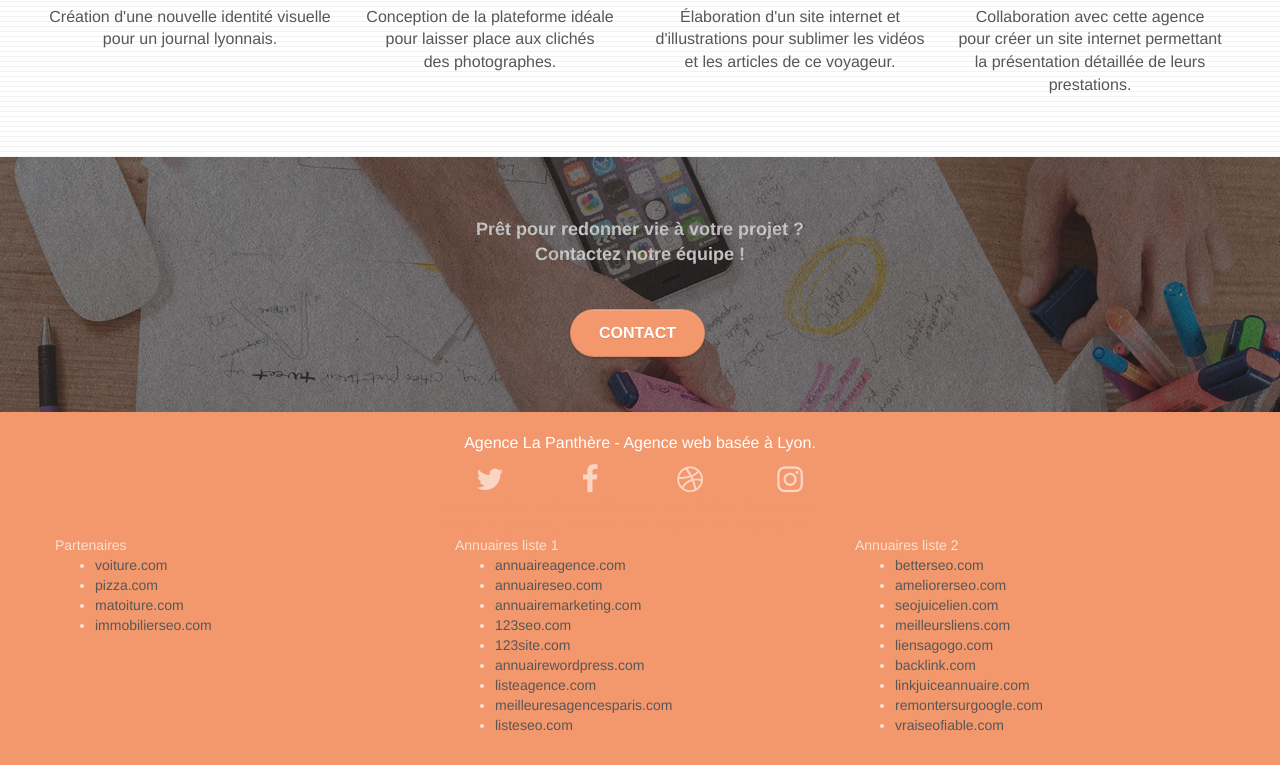
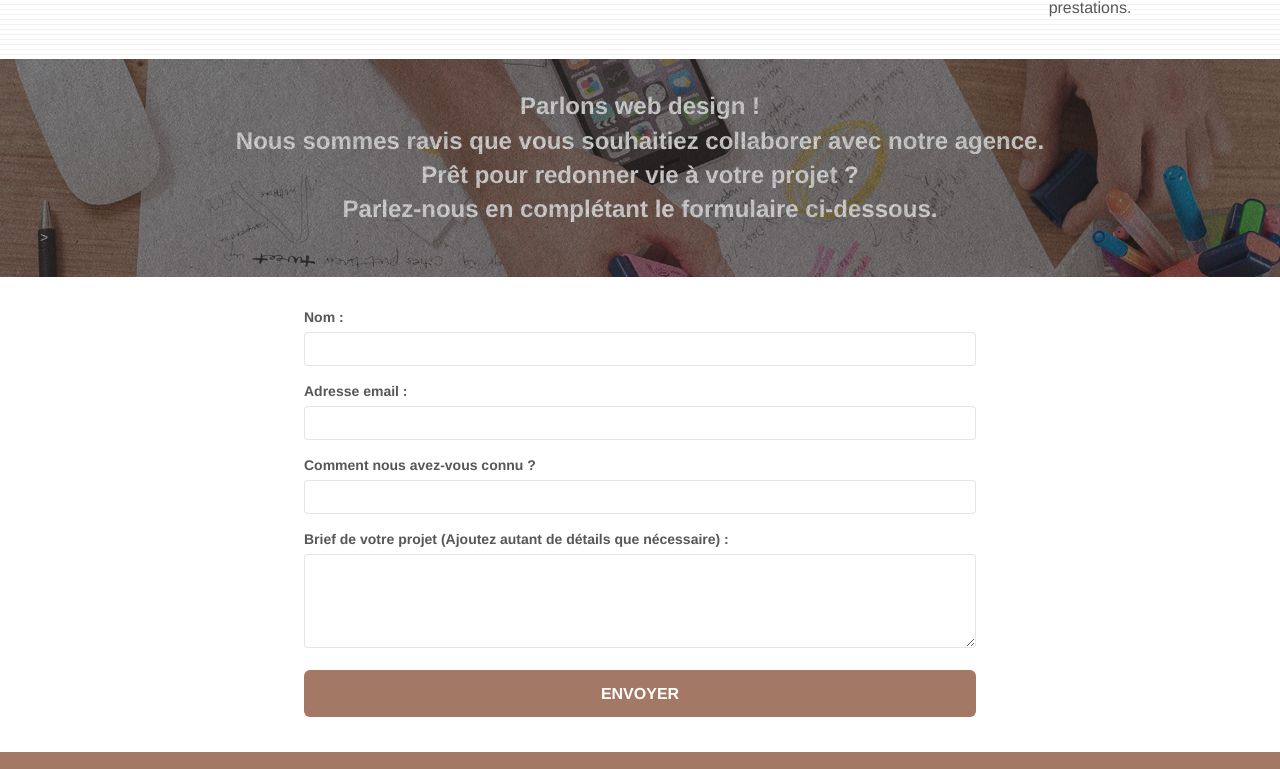
Before and after one commit to devwebrose/OC3Projet, a plain HTML site: page index.html in a window 1280 px wide. Shown: the part 2010-2779 px from the top of the page. Drawn offline with Linux system fonts and the light colour scheme.

Commit message:
changes in html & css

```diff
--- a/index.html
+++ b/index.html
@@ -45,7 +45,7 @@
 							web design, illustrations, design de site web, site web, web, internet, site internet, site
 						</div> -->
 						<a class="navbar-brand" href="index.html"><img src="img/agence-la-panthere-monochrome.svg"
-								alt="paris web design logo agence web meilleure agence" height="50" /></a>
+								alt="paris web design logo agence web meilleure agence" height="45" /></a>
 						<!-- <div class="keywords" style="color:#cccccc;font-size:10px;">Agence web à paris, stratégie web,
 							web design, illustrations, design de site web, site web, web, internet, site internet, site
 						</div> -->
@@ -55,18 +55,16 @@
 								class="icon-bar"></span><span class="icon-bar"></span>
 						</button> -->
 					</div>
-					<!-- <div class="collapse navbar-collapse navbar-1 special-dropdown-nav">
+					<div class="collapse navbar-collapse navbar-1 special-dropdown-nav">
 						<ul class="site-navigation nav navbar-nav">
 							<li>
-								<a href="index.html">Accueil</a>
+								<a href="#bloc-4-portfolio">Nos réalisations</a>
 							</li>
 							<li>
-							</li>
-							<li>
-								<a href="page2.html">page2 &gt;</a>
+								<a href="#teamcontact">Contacter notre équipe</a>
 							</li>
 						</ul>
-					</div> -->
+					</div>
 				</nav>
 			</div>
 		</div>
@@ -191,7 +189,7 @@
 								alt="paris web design logo agence web meilleure agence et refonte site web journal"
 								class="img-responsive portfolio-thumb" /></a>
 						<h4 class="text-center">
-							Refonte d'un site web<br/>pour un journal local
+							Refonte d'un site web<br />pour un journal local
 						</h4>
 						<p class="text-center realise">
 							Création d'une nouvelle identité visuelle pour un journal lyonnais.
@@ -203,10 +201,11 @@
 								src="img/convertis/2.webp" class="img-responsive portfolio-thumb"
 								alt="paris web design logo agence web meilleure agence, Création d'un site web pour photographes" /></a>
 						<h4 class="text-center">
-							Création d'un site web<br/>pour photographes
+							Création d'un site web<br />pour photographes
 						</h4>
 						<p class="text-center realise">
-							Conception de la plateforme idéale<br/>pour laisser place aux clichés<br/>des photographes.
+							Conception de la plateforme idéale<br />pour laisser place aux clichés<br />des
+							photographes.
 						</p>
 					</div>
 					<div class="col-sm-6">
@@ -218,7 +217,7 @@
 							Création d'un site internet pour un voyageur
 						</h4>
 						<p class="text-center realise">
-							Élaboration d'un site internet et d'illustrations pour sublimer les vidéos<br/>et les
+							Élaboration d'un site internet et d'illustrations pour sublimer les vidéos<br />et les
 							articles de ce voyageur.
 						</p>
 					</div>
@@ -228,10 +227,10 @@
 								src="img/convertis/4.webp" class="img-responsive portfolio-thumb"
 								alt="paris web design logo agence web meilleure agence, Création d'un site web pour agence de mariage" /></a>
 						<h4 class="text-center">
-							Conception d'un site pour<br/>une agence de mariage
+							Conception d'un site pour<br />une agence de mariage
 						</h4>
 						<p class="text-center realise">
-							Collaboration avec cette agence<br/>pour créer un site internet permettant<br/>la
+							Collaboration avec cette agence<br />pour créer un site internet permettant<br />la
 							présentation détaillée de leurs prestations.
 						</p>
 					</div>
@@ -244,24 +243,70 @@
 		<div class="bloc bgc-dark-slate-blue bg-banniere d-bloc bloc-bg-texture texture-paper" id="bloc-5-cta">
 			<div class="container bloc-lg">
 				<div class="row">
-					<h2 class="mg-md text-center tc-white">
-						Prêt pour redonner vie à votre projet ?<br>Contactez notre équipe !
-					</h2>
-					<div class="col-sm-12 text-center">
+					<p class="mg-md text-center tc-white contact">
+						Parlons web design !</br> Nous sommes ravis que vous souhaitiez collaborer avec notre
+						agence.</br> Prêt
+						pour redonner vie à votre projet ?</br> Parlez-nous en complétant le formulaire
+						ci-dessous.
+					</p>>
+					<!-- <div class="col-sm-12 text-center">
 						<a href="page2.html"
 							class="btn btn-atomic-tangerine btn-clean btn-rd btn-lg cta-hero">Contact</a>
-					</div>
+					</div> -->
 				</div>
 			</div>
 		</div>
 		<!-- bloc-5-cta END -->
 
-		<!-- Footer - bloc-8 -->
+		<!-- bloc-6 -->
+		<div class="bloc bgc-white l-bloc" id="bloc-7">
+			<div class="container bloc-lg">
+				<div class="row form">
+					<div class="col-sm-6 the-form" id="teamcontact">
+						<form id="form_1" novalidate success-msg="Your message has been sent."
+							fail-msg="Sorry it seems that our mail server is not responding, Sorry for the inconvenience!">
+							<div class="form-group">
+								<label>
+									Nom :
+								</label>
+								<input id="name" class="form-control" required />
+							</div>
+							<div class="form-group">
+								<label>
+									Adresse email :
+								</label>
+								<input id="email" class="form-control" type="email" required />
+							</div>
+							<div class="form-group">
+								<label>
+									Comment nous avez-vous connu ?
+								</label>
+								<input class="form-control" type="email" required id="input_504" />
+							</div>
+							<div class="form-group">
+								<label>
+									Brief de votre projet (Ajoutez autant de détails que nécessaire) :<br>
+								</label><textarea id="message" class="form-control" rows="4" cols="50"
+									required></textarea>
+							</div>
+							<button class="bloc-button btn btn-lg btn-block cta-hero btn-atomic-tangerine"
+								type="submit">
+								Envoyer
+							</button>
+						</form>
+					</div>
+				</div>
+			</div>
+		</div>
+		<!-- bloc-6 END -->
+
+
+		<!-- Footer - bloc-7 -->
 		<div class="bloc bgc-atomic-tangerine d-bloc" id="bloc-8">
 			<div class="container bloc-sm">
 				<div class="row">
 					<div class="col-sm-12">
-						<p class="text-center white">
+						<p class="text-center white footer">
 							Agence La Panthère - Agence web basée à Lyon.<br>
 						</p>
 						<div class="row row-no-gutters social">
@@ -286,21 +331,11 @@
 											class="fa fa-instagram icon-md"></span></a>
 								</div>
 							</div>
-							<div class="keywords" style="color:#F3976C;">Agence web à paris, stratégie web, web design,
-								illustrations, design de site web, site web, web, internet, site internet, site</div>
 						</div>
-						<div class="row">
+						<div class="listing">
+							<div class="lists-1">
 								<div class="col-sm-4">
-								Partenaires
-								<ul>
-									<li><a href="voiture.com">voiture.com</a></li>
-									<li><a href="pizza.com">pizza.com</a></li>
-									<li><a href="matoiture.com">matoiture.com</a></li>
-									<li><a href="immobilierseo.com">immobilierseo.com</a></li>
-								</ul>
-							</div>
-							<div class="col-sm-4">
-								Annuaires liste 1
+									Annuaires
 									<ul>
 										<li><a href="annuaireagence.com">annuaireagence.com</a></li>
 										<li><a href="annuaireseo.com">annuaireseo.com</a></li>
@@ -313,8 +348,7 @@
 										<li><a href="listeseo.com">listeseo.com</a></li>
 									</ul>
 								</div>
-							<div class="col-sm-4">
-								Annuaires liste 2
+								<div class="col-sm-5">
 									<ul>
 										<li><a href="betterseo.com">betterseo.com</a></li>
 										<li><a href="ameliorerseo.com">ameliorerseo.com</a></li>
@@ -328,11 +362,32 @@
 									</ul>
 								</div>
 							</div>
+							<div class="lists-2">
+								<div class="col-sm-4">
+									Partenaires
+									<ul>
+										<li><a href="voiture.com">voiture.com</a></li>
+										<li><a href="pizza.com">pizza.com</a></li>
+										<li><a href="matoiture.com">matoiture.com</a></li>
+										<li><a href="immobilierseo.com">immobilierseo.com</a></li>
+									</ul>
+								</div>
+								<div class="col-sm-7">
+									<p>
+										contact@agencelapanthere.com<br>2 place Sathonay 69001 Lyon<br>Ouvert de 9h à
+										18h,
+										du
+										lundi
+										au vendredi<br>
+									</p>
 								</div>
 							</div>
 						</div>
 					</div>
-		<!-- Footer - bloc-8 END -->
+				</div>
+			</div>
+		</div>
+		<!-- Footer - bloc-7 END -->
 
 	</div>
 	<!-- Principal conteneur END -->
--- a/style.css
+++ b/style.css
@@ -46,9 +46,6 @@ a:hover {
     padding-right: 0;
 }
 
-.bloc-lg {
-    padding: 50px 50px;
-}
 
 .bloc-md {
     padding: 50px;
@@ -57,6 +54,7 @@ a:hover {
 .bloc-sm {
     padding: 20px 50px;
 }
+
 
 .bg-center,
 .bg-l-edge,
@@ -334,7 +332,8 @@ a:hover {
 .nav > li {
     float: left;
     margin-top: 4px;
-    font-size: 16px;
+    font-size: 18px;
+    font-weight: bolder;
 }
 
 .navbar-nav .open .dropdown-menu > li > a {
@@ -344,6 +343,8 @@ a:hover {
 .nav > li a:hover,
 .nav > li a:focus {
     background: transparent;
+    text-decoration: underline;
+    color: #575757!important;
 }
 
 .navbar-toggle {
@@ -370,6 +371,7 @@ a:hover {
     position: relative;
     z-index: 2;
 }
+
 
 @media (min-width: 768px) {
     .site-navigation {
@@ -656,10 +658,8 @@ h3,
 h4,
 h5,
 h6,
-p,
 label,
-.btn,
-a {
+.btn {
     font-family: "helvetica";
     font-weight: 400;
     color: #575757!important;
@@ -672,17 +672,25 @@ h4{
 }
 
 p{
+    font-family: "helvetica";
+    font-weight: 400;
     font-size: large;
+    color: #575757!important;
+    text-transform: none;
+}
+
+.footer{
+    text-transform: uppercase;
+    font-weight: bold;
+}
+
+label{
+    font-weight: bold;
 }
 
 .realise{
     font-size: medium;
-    font-weight: ;
 }
-
-/* .container {
-    max-width: 1000px;
-} */
 
 .hero-bloc-text {
     font-size: 38px;
@@ -709,6 +717,7 @@ p{
 
 .mid{
     width: 100%;
+    margin-bottom: 30px;
 }
 
 .h1 {
@@ -727,7 +736,7 @@ p{
 
 .social {
     max-width: 400px;
-    margin: auto auto auto auto;
+    margin: 50px auto 50px auto;
 }
 
 h2 {
@@ -744,6 +753,9 @@ h3 {
 
 .med-width-whitespace {
     box-shadow: 0px 0px 0px #000000;
+    width: 90%;
+    margin-left: auto;
+    margin-right: auto;
 }
 
 h1 {
@@ -767,11 +779,6 @@ h4 {
 .portfolio-thumb {
     height: 230px;
     margin: 0 auto 20px auto;
-}
-
-
-.col-sm-6{
-    padding: 30px 0 0 0;
 }
 
 .avatar {
@@ -800,15 +807,92 @@ h4 {
 }
 
 .bgc-atomic-tangerine {
-    background-color: #F3976C;
+    /* background-color: #F3976C; */
+    background: #8d5840ce;
 }
 
 .tc-white {
     color: white!important;
 }
 
+.contact{
+    font-size: x-large;
+    margin-top: 0;
+    margin-bottom: 0;
+}
+
+.form{
+    width: 100%;
+    margin-left: auto;
+    margin-right: auto;
+    padding-left: 20%;
+    padding-right: 20%;
+}
+
+.the-form{
+    width: 100%;
+}
+
+.listing{
+    display: flex;
+    gap: 30%;
+}
+
+.lists-1{
+    display: flex;
+    justify-content: space-between;
+}
+
+.lists-2{
+    display: flex;
+    flex-direction: column;
+    gap: 13%;
+    margin-left: -10%;
+}
+
+.col-sm-7{
+    width: 100%;
+    align-self: flex-end;
+}
+
+
+.col-sm-4, .col-sm-5 {
+    text-transform: uppercase;
+    font-size: medium;
+    font-weight: bold;
+    color: white;
+}
+
+.col-sm-4 ul{
+    padding-top: 10px;
+}
+
+.col-sm-5 ul{
+    padding-top: 30px;
+}
+
+.col-sm-4 a, .col-sm-5 a{
+    text-transform: lowercase;
+    color: white;
+    font-weight: lighter;
+}
+
+.col-sm-7 p{
+    text-transform: none;
+    font-size: medium;
+    color: white;
+    align-self:flex-start;
+}
+
+.bloc-lg{
+    padding-top: 30px;
+    padding-bottom: 30px;
+}
+
+
 .btn-atomic-tangerine {
-    background: #F3976C;
+    /* background: #F3976C; */
+    background: #8d5840ce;
     color: #FFFFFF!important;
 }
 
@@ -826,7 +910,8 @@ h4 {
 }
 
 .ltc-atomic-tangerine {
-    color: #F3976C!important;
+    /* color: #F3976C!important; */
+    background: #8d5840ce;
 }
 
 .ltc-atomic-tangerine:hover {
```
Lines whose indentation alone changed are shown as unchanged.
